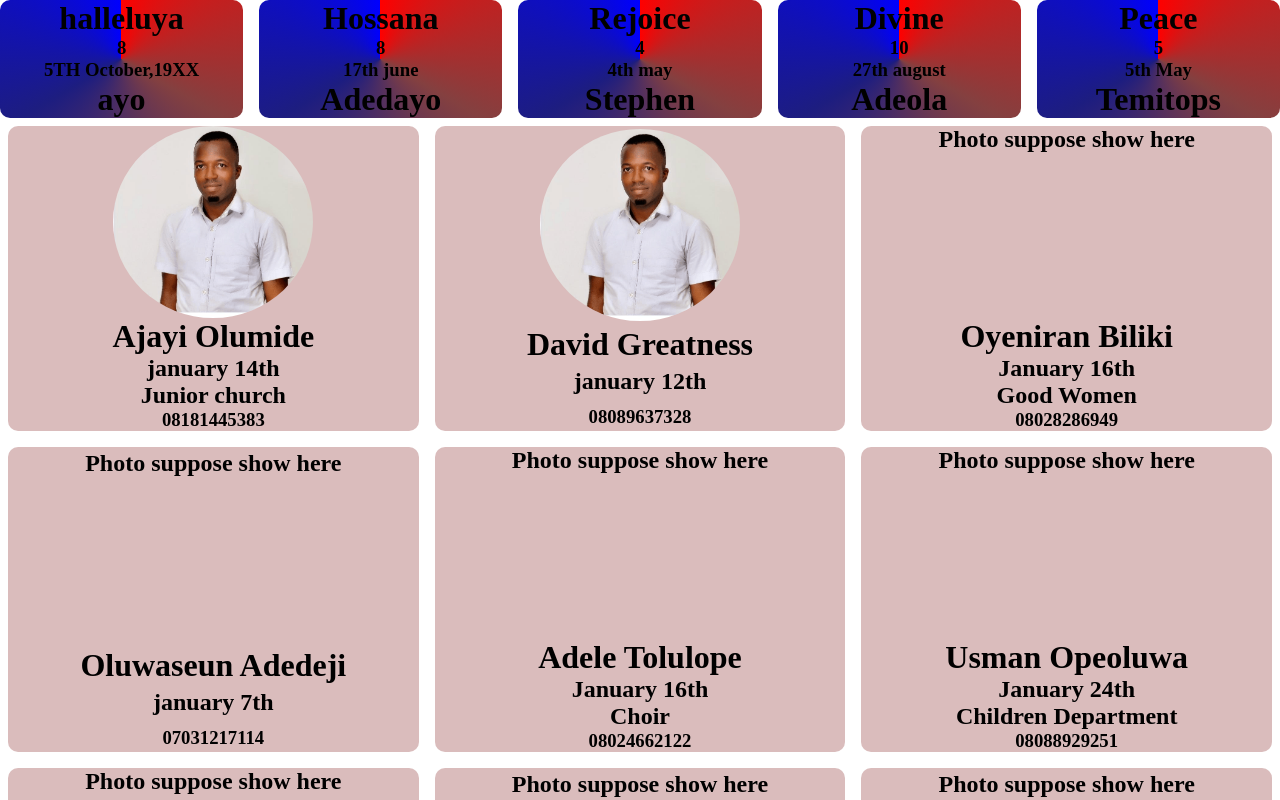
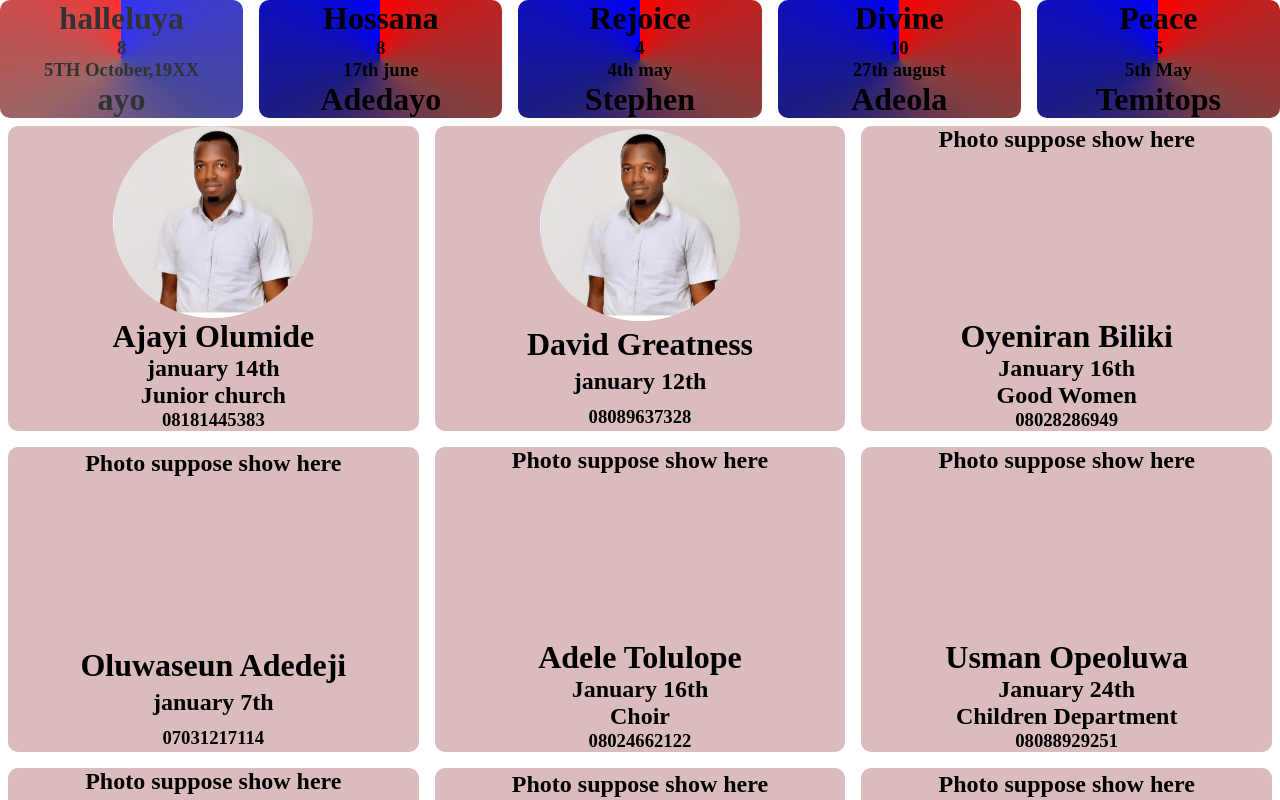
Before and after one commit to Codekazuki/40daysofreact, a React (Create React App) app: page / in a window 1280 px wide. In both pictures the pointer is over the element 121 px from the left and 59 px from the top of the page. Shown: the top 800 px of the page. Built offline with nearby package versions, Linux system fonts and the light colour scheme.

Commit message:
data update

```diff
--- a/src/Testing/card/card.css
+++ b/src/Testing/card/card.css
@@ -16,3 +16,7 @@
   justify-content: center;
   border-radius: 10px;
 }
+.acard:hover {
+  opacity: 0.8;
+  background-image: conic-gradient(blue, #1d1d80, rgb(132, 64, 64), red);
+}
```
